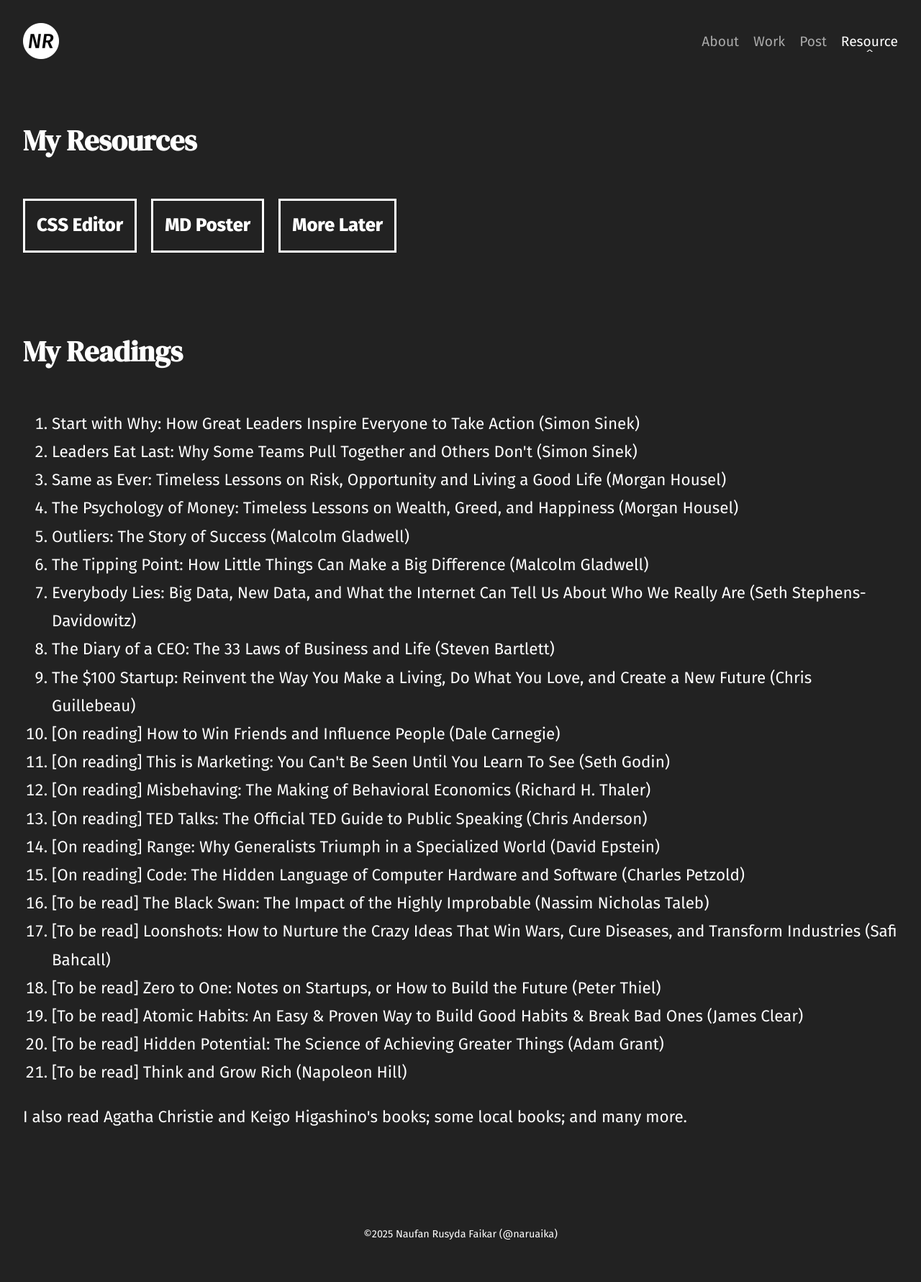
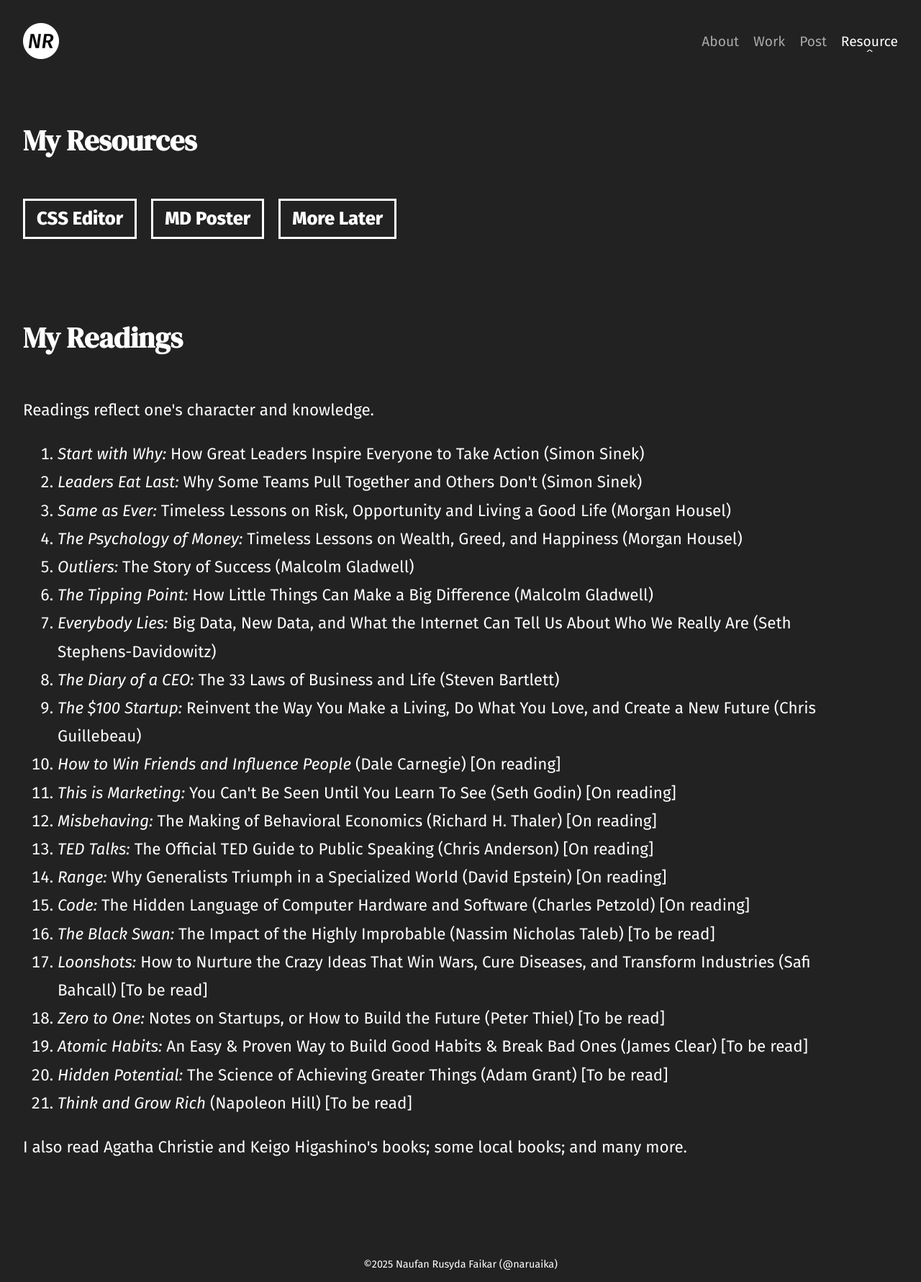
Before and after one commit to naruaika/naruaika.github.io, a Jekyll site: the page built from resources/index.html, in a window 1280 px wide. Shown: the whole page at 72% size. Built offline with Jekyll 4.4.1, drawn with Linux system fonts in a browser that asks for light colours; before the commit the page ends 1739 px from its top, so only the background shows below that.

Commit message:
Another commit

```diff
--- a/resources/index.html
+++ b/resources/index.html
@@ -25,11 +25,18 @@ permalink: /resource/
             margin-top: 7rem;
         }
 
+        h2 + p {
+            margin-block-start: 0;
+        }
+
         ul, ol {
             margin: 0;
+            max-width: 1060px;
+            padding-inline-start: 3rem;
         }
 
-        ul:first-of-type {
+        ul:nth-of-type(1) {
+            max-width: unset;
             padding: 0;
             display: flex;
             flex-wrap: wrap;
@@ -44,6 +51,7 @@ permalink: /resource/
                     padding: .75rem 1rem;
                     font-size: 1.6rem;
                     font-weight: 800;
+                    line-height: 1;
                     color: inherit;
                     text-decoration: none;
                     font-family: "Fira Sans", sans-serif;
@@ -80,28 +88,31 @@ permalink: /resource/
     </ul>
 
     <h2>My Readings</h2>
+    <p>
+        Readings reflect one's character and knowledge.
+    </p>
     <ol>
-        <li>Start with Why: How Great Leaders Inspire Everyone to Take Action (Simon Sinek)</li>
-        <li>Leaders Eat Last: Why Some Teams Pull Together and Others Don't (Simon Sinek)</li>
-        <li>Same as Ever: Timeless Lessons on Risk, Opportunity and Living a Good Life (Morgan Housel)</li>
-        <li>The Psychology of Money: Timeless Lessons on Wealth, Greed, and Happiness (Morgan Housel)</li>
-        <li>Outliers: The Story of Success (Malcolm Gladwell)</li>
-        <li>The Tipping Point: How Little Things Can Make a Big Difference (Malcolm Gladwell)</li>
-        <li>Everybody Lies: Big Data, New Data, and What the Internet Can Tell Us About Who We Really Are (Seth Stephens-Davidowitz)</li>
-        <li>The Diary of a CEO: The 33 Laws of Business and Life (Steven Bartlett)</li>
-        <li>The $100 Startup: Reinvent the Way You Make a Living, Do What You Love, and Create a New Future (Chris Guillebeau)</li>
-        <li>[On reading] How to Win Friends and Influence People (Dale Carnegie)</li>
-        <li>[On reading] This is Marketing: You Can't Be Seen Until You Learn To See (Seth Godin)</li>
-        <li>[On reading] Misbehaving: The Making of Behavioral Economics (Richard H. Thaler)</li>
-        <li>[On reading] TED Talks: The Official TED Guide to Public Speaking (Chris Anderson)</li>
-        <li>[On reading] Range: Why Generalists Triumph in a Specialized World (David Epstein)</li>
-        <li>[On reading] Code: The Hidden Language of Computer Hardware and Software (Charles Petzold)</li>
-        <li>[To be read] The Black Swan: The Impact of the Highly Improbable (Nassim Nicholas Taleb)</li>
-        <li>[To be read] Loonshots: How to Nurture the Crazy Ideas That Win Wars, Cure Diseases, and Transform Industries (Safi Bahcall)</li>
-        <li>[To be read] Zero to One: Notes on Startups, or How to Build the Future (Peter Thiel)</li>
-        <li>[To be read] Atomic Habits: An Easy & Proven Way to Build Good Habits & Break Bad Ones (James Clear)</li>
-        <li>[To be read] Hidden Potential: The Science of Achieving Greater Things (Adam Grant)</li>
-        <li>[To be read] Think and Grow Rich (Napoleon Hill)</li>
+        <li><i>Start with Why:</i> How Great Leaders Inspire Everyone to Take Action (Simon Sinek)</li>
+        <li><i>Leaders Eat Last:</i> Why Some Teams Pull Together and Others Don't (Simon Sinek)</li>
+        <li><i>Same as Ever:</i> Timeless Lessons on Risk, Opportunity and Living a Good Life (Morgan Housel)</li>
+        <li><i>The Psychology of Money:</i> Timeless Lessons on Wealth, Greed, and Happiness (Morgan Housel)</li>
+        <li><i>Outliers:</i> The Story of Success (Malcolm Gladwell)</li>
+        <li><i>The Tipping Point:</i> How Little Things Can Make a Big Difference (Malcolm Gladwell)</li>
+        <li><i>Everybody Lies:</i> Big Data, New Data, and What the Internet Can Tell Us About Who We Really Are (Seth Stephens-Davidowitz)</li>
+        <li><i>The Diary of a CEO:</i> The 33 Laws of Business and Life (Steven Bartlett)</li>
+        <li><i>The $100 Startup:</i> Reinvent the Way You Make a Living, Do What You Love, and Create a New Future (Chris Guillebeau)</li>
+        <li><i>How to Win Friends and Influence People</i> (Dale Carnegie) [On reading]</li>
+        <li><i>This is Marketing:</i> You Can't Be Seen Until You Learn To See (Seth Godin) [On reading]</li>
+        <li><i>Misbehaving:</i> The Making of Behavioral Economics (Richard H. Thaler) [On reading]</li>
+        <li><i>TED Talks:</i> The Official TED Guide to Public Speaking (Chris Anderson) [On reading]</li>
+        <li><i>Range:</i> Why Generalists Triumph in a Specialized World (David Epstein) [On reading]</li>
+        <li><i>Code:</i> The Hidden Language of Computer Hardware and Software (Charles Petzold) [On reading]</li>
+        <li><i>The Black Swan:</i> The Impact of the Highly Improbable (Nassim Nicholas Taleb) [To be read]</li>
+        <li><i>Loonshots:</i> How to Nurture the Crazy Ideas That Win Wars, Cure Diseases, and Transform Industries (Safi Bahcall) [To be read]</li>
+        <li><i>Zero to One:</i> Notes on Startups, or How to Build the Future (Peter Thiel) [To be read]</li>
+        <li><i>Atomic Habits:</i> An Easy & Proven Way to Build Good Habits & Break Bad Ones (James Clear) [To be read]</li>
+        <li><i>Hidden Potential:</i> The Science of Achieving Greater Things (Adam Grant) [To be read]</li>
+        <li><i>Think and Grow Rich</i> (Napoleon Hill) [To be read]</li>
     </ol>
     <p>
         I also read Agatha Christie and Keigo Higashino's books; some local books; and many more.
```
